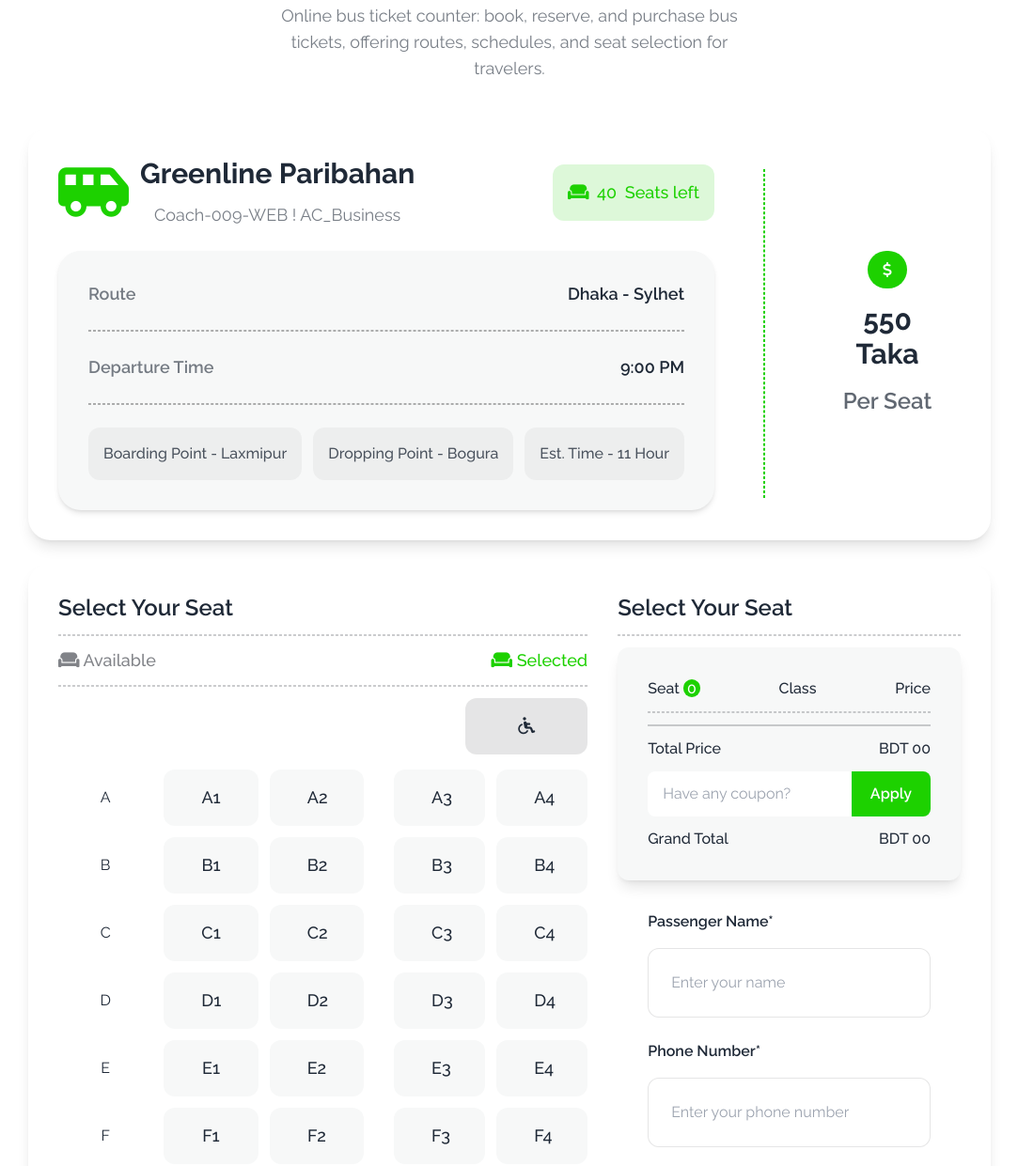
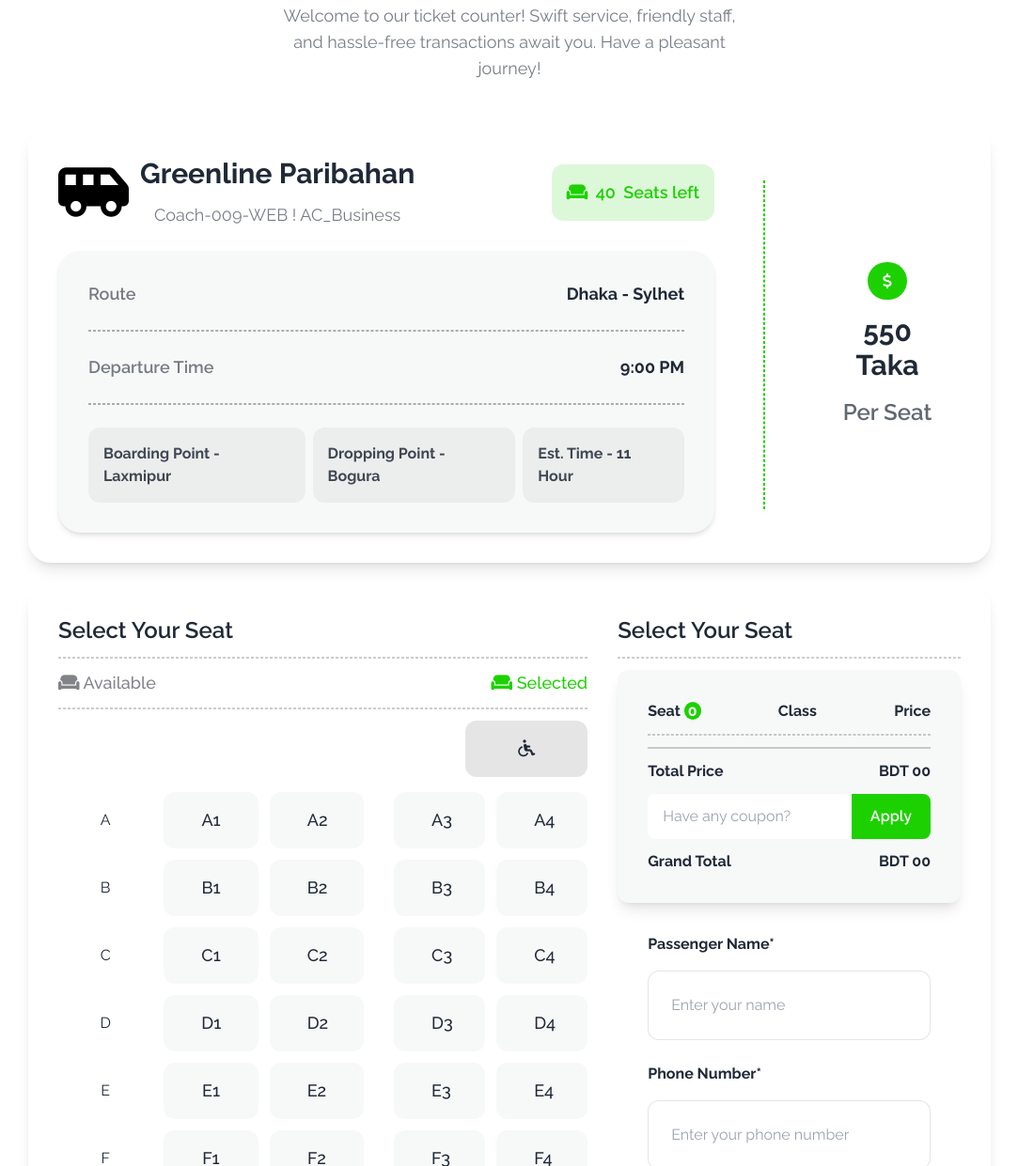
Before and after one commit to nuhaiyan/ticket, a plain HTML site: page index.html in a window 1280 px wide. Shown: the part 1559-2800 px from the top of the page at 94% size, without its empty margins (98-1181 px from the left). Drawn offline with nearby package versions, Linux system fonts and the light colour scheme.

Commit message:
correction on some function

```diff
--- a/index.html
+++ b/index.html
@@ -4,23 +4,13 @@
     <meta charset="UTF-8">
     <meta name="viewport" content="width=device-width, initial-scale=1.0">
     <title>Smart Ticketing</title>
-
-    <link href="https://cdn.jsdelivr.net/npm/daisyui@4.7.2/dist/full.min.css" rel="stylesheet" type="text/css" />
-    <script src="https://cdn.tailwindcss.com"></script>
-
     <link rel="preconnect" href="https://fonts.googleapis.com">
     <link rel="preconnect" href="https://fonts.gstatic.com" crossorigin>
     <link href="https://fonts.googleapis.com/css2?family=Raleway:ital,wght@0,100..900;1,100..900&display=swap" rel="stylesheet">
-
+    <link href="https://cdn.jsdelivr.net/npm/daisyui@4.7.2/dist/full.min.css" rel="stylesheet" type="text/css" />
+    <script src="https://cdn.tailwindcss.com"></script>
     <script src="https://kit.fontawesome.com/2f4548b852.js" crossorigin="anonymous"></script>
-    <style>
-        .raleway-font {
-            font-family: "Raleway", sans-serif;
-            font-optical-sizing: auto;
-            font-weight: normal;
-            font-style: normal;
-        }
-    </style>
+    <link rel="stylesheet" href="style.css">
 </head>
 <body class="raleway-font relative">
 
@@ -62,7 +52,7 @@
             <div class="hero-content text-center text-neutral-content p-0">
               <div class="w-full lg:w-2/3 py-10 lg:py-20 px-5 lg:px-0">
                 <h1 class="mb-5 text-3xl lg:text-6xl text-white font-bold">End-to-End Travel with <br><span class="text-[#1DD100]">P Paribahan</span></h1>
-                <p class="mb-8">Discover seamless travel: Book bus tickets hassle-free. Find routes, schedules, and deals. Your journey begins with us. Start exploring now!</p>
+                <p class="mb-8">Greetings! Simplify travel plans with our user-friendly bus ticket system. Secure bookings, real-time updates, and a smooth journey await you. Safe travels!</p>
                 <a href="#ticket-section" class="text-lg font-bold text-black bg-[#1DD100] py-5 px-8 rounded-xl cursor-pointer inline-block lg:mb-10">Buy Tickets</a>
               </div>
             </div>
@@ -119,7 +109,7 @@
 
             <div class="lg:w-1/2 mx-auto text-center mb-6 lg:mb-12">
                 <h2 class="text-2xl lg:text-4xl font-bold mb-4 lg:mb-6">P.H Paribahan</h2>
-                <p class="text-lg opacity-60">Online bus ticket counter: book, reserve, and purchase bus tickets, offering routes, schedules, and seat selection for travelers.</p>
+                <p class="text-lg opacity-60">Welcome to our ticket counter! Swift service, friendly staff, and hassle-free transactions await you. Have a pleasant journey!</p>
             </div>
 
             <div class="mb-6">
@@ -129,7 +119,7 @@
                         <div class="flex items-center justify-between mb-6">
                             <div class="flex flex-col lg:flex-row justify-center items-center gap-3 text-center">
                                 <div>
-                                    <i class="fa-solid fa-van-shuttle text-6xl text-[#1DD100]"></i>
+                                    <i class="fa-solid fa-van-shuttle text-6xl text-[#000000]"></i>
                                 </div>
                                 <div>
                                     <h2 class="text-3xl font-bold mb-3">Greenline Paribahan</h2>
@@ -137,25 +127,25 @@
                                 </div>
                             </div>
                             <div>
-                                <p class="p-4 text-[#1DD100] text-lg font-medium rounded-xl bg-[#1DD10026] max-w-max"><i class="fa-solid fa-couch"></i></i> <span id="availableSeat" class="mx-1">40</span> Seats left</p>
+                                <p class="p-4 text-[#1DD100] text-lg font-semibold rounded-xl bg-[#1DD10026] max-w-max"><i class="fa-solid fa-couch"></i></i> <span id="availableSeat" class="mx-1">40</span> Seats left</p>
                             </div>
                         </div>
 
                         <div class="p-8 space-y-6 bg-[#F7F8F8] rounded-3xl shadow-md">
                             <div class="flex items-center justify-between">
                                 <p class="text-lg font-semibold opacity-60">Route</p>
-                                <p class="text-lg font-semibold">Dhaka - Sylhet</p>
+                                <p class="text-lg font-bold">Dhaka - Sylhet</p>
                             </div>
                             <div class="w-full h-[1px] border-dashed border border-black/30"></div>
                             <div class="flex items-center justify-between">
                                 <p class="text-lg font-semibold opacity-60">Departure Time</p>
-                                <p class="text-lg font-semibold">9:00 PM</p>
+                                <p class="text-lg font-bold">9:00 PM</p>
                             </div>
                             <div class="w-full h-[1px] border-dashed border border-black/30"></div>
                             <div class="flex items-center justify-between flex-col lg:flex-row gap-2">
-                                <p class="p-4 text-base font-medium opacity-80 bg-[#0307120D] rounded-xl">Boarding Point - Laxmipur</p>
-                                <p class="p-4 text-base font-medium opacity-80 bg-[#0307120D] rounded-xl">Dropping Point - Bogura</p>
-                                <p class="p-4 text-base font-medium opacity-80 bg-[#0307120D] rounded-xl">Est. Time - 11 Hour</p>
+                                <p class="p-4 text-base  font-bold opacity-85 bg-[#0307120D] rounded-xl">Boarding Point - Laxmipur</p>
+                                <p class="p-4 text-base font-bold opacity-85 bg-[#0307120D] rounded-xl">Dropping Point - Bogura</p>
+                                <p class="p-4 text-base font-bold opacity-85 bg-[#0307120D] rounded-xl">Est. Time - 11 Hour</p>
                             </div>
                         </div>
                     </div>
@@ -248,16 +238,16 @@
 
                     <div class="p-4 lg:p-8 bg-[#F7F8F8] rounded-xl shadow-lg">
                         <div class="flex items-center justify-between">
-                            <p class="font-medium">Seat <span id="seatInputCount" class="bg-[#1DD100] px-1 rounded-full text-white">0</span></p>
-                            <p class="font-medium">Class</p>
-                            <p class="font-medium">Price</p>
+                            <p class="font-bold">Seat <span id="seatCount" class="bg-[#1DD100] px-1 rounded-full text-white">0</span></p>
+                            <p class="font-bold">Class</p>
+                            <p class="font-bold">Price</p>
                         </div>
                         <div class="my-3 w-full h-[1px] border-dashed border border-[#03071233]"></div>
 
                         <div class="opacity-60" id="ticket-container">
                         </div>
                         <div class="my-3 w-full h-[1px] border border-[#03071233]"></div>
-                        <div class="font-medium mb-3" id="discount-msg-container">
+                        <div class="font-bold mb-3" id="discount-msg-container">
                             <div class="flex justify-between mb-2">
                                 <p>Total Price</p>
                                 <p>BDT <span id="total-price">00</span></p>
@@ -269,18 +259,18 @@
                             <button id="couponApplyBtn" class="font-semibold px-5 py-3 text-white bg-[#1DD100] rounded-r-lg" disabled>Apply</button>
                         </div>
 
-                        <div class="flex justify-between font-medium">
+                        <div class="flex justify-between font-bold">
                             <p>Grand Total</p>
                             <p>BDT <span id="grand-total-ammount">00</span></p>
                         </div>
                     </div>
 
                     <div class="p-4 lg:p-8">
-                        <h3 class="font-semibold mb-4">Passenger Name*</h3>
+                        <h3 class="font-bold mb-4">Passenger Name*</h3>
                         <input type="text" placeholder="Enter your name" class="p-6 border border-[#0307121A] rounded-xl outline-none w-full mb-6">
-                        <h3 class="font-semibold mb-4">Phone Number*</h3>
+                        <h3 class="font-bold mb-4">Phone Number*</h3>
                         <input id="phoneNumber" type="text" placeholder="Enter your phone number" class="p-6 border border-[#0307121A] rounded-xl outline-none w-full mb-6">
-                        <h3 class="font-semibold mb-4">Email ID</h3>
+                        <h3 class="font-bold mb-4">Email ID</h3>
                         <input type="email" placeholder="Enter your email id" class="p-6 border border-[#0307121A] rounded-xl outline-none w-full mb-6">
 
                         <button id="btn-next" class="p-5 w-full bg-[#1DD100] rounded-2xl text-white font-bold text-xl" disabled>Next</button>
@@ -334,15 +324,7 @@
                 </div>
             </div>
             <hr class="my-5 lg:my-12">
-            <!-- lower footer -->
-            <div class="flex flex-col-reverse lg:flex-row gap-4 items-center justify-between text-center">
-                <p class="opacity-70">@all rights reserved, P-Ticket services limited.2024</p>
-                <div class="flex flex-wrap gap-5 text-center">
-                    <a href="#">Terms & condition</a>
-                    <a href="#">Return & refund policy</a>
-                    <a href="#">Privacy policy</a>
-                </div>
-            </div>
+
         </div>
     </footer>
 
--- a/js/utility.js
+++ b/js/utility.js
@@ -1,6 +1,6 @@
 const totalprice = document.getElementById('total-price');
 const grandTotalammount = document.getElementById('grand-total-ammount');
-const seatinput = document.getElementById('seatInputCount');
+const seatinput = document.getElementById('seatCount');
 const ticketcontainer = document.getElementById('ticket-container');
 const availableSeat = document.getElementById('availableSeat');
 const NextBtn = document.getElementById('btn-next');
@@ -17,8 +17,6 @@
 
 let ticketCount = 0;
 let phone;
-
-
 
 for(const btn of seatbutton) {
     btn.addEventListener('click', function(e) {
--- /dev/null
+++ b/style.css
@@ -0,0 +1,6 @@
+.raleway-font {
+    font-family: "Raleway", sans-serif;
+    font-optical-sizing: auto;
+    font-weight: normal;
+    font-style: normal;
+}
```
